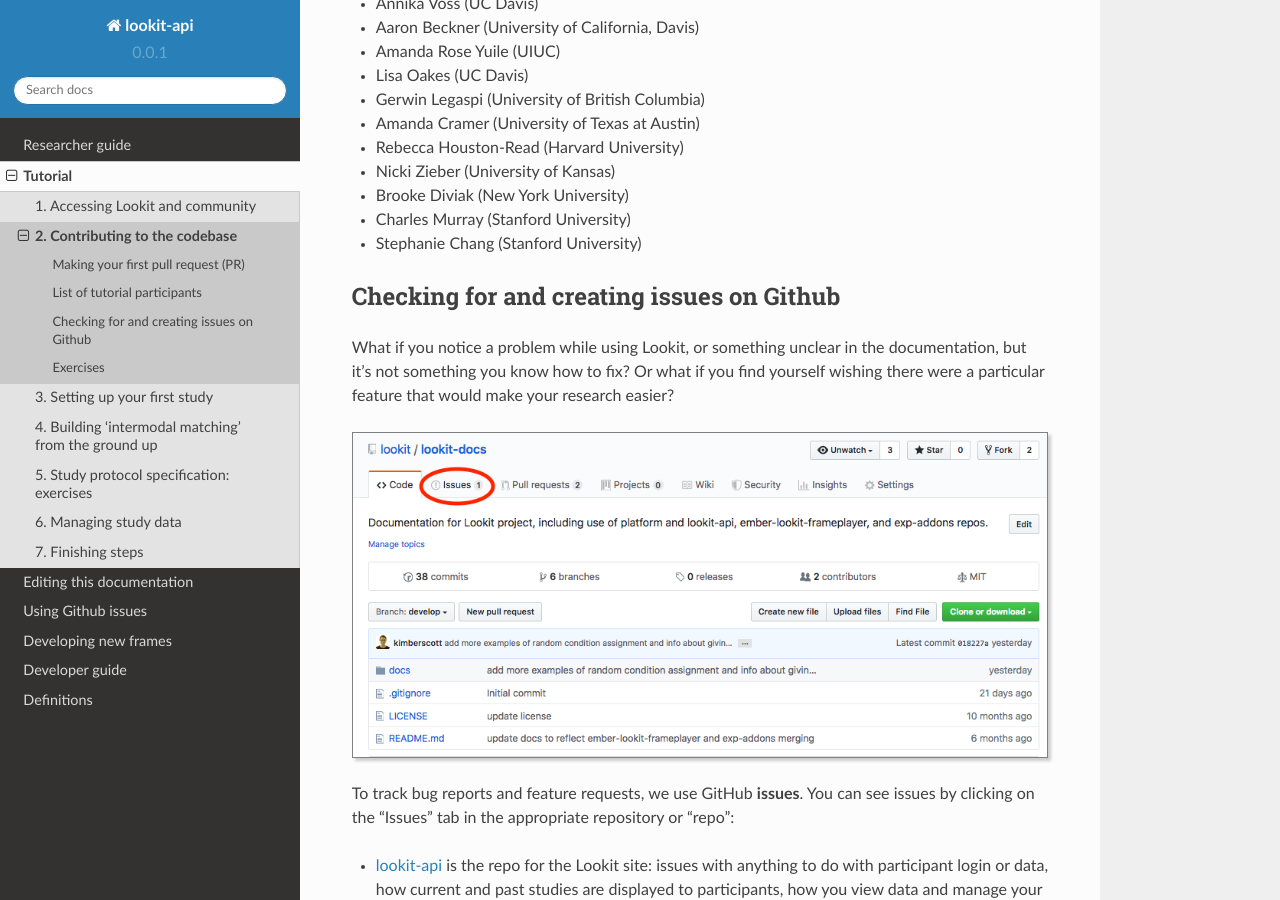
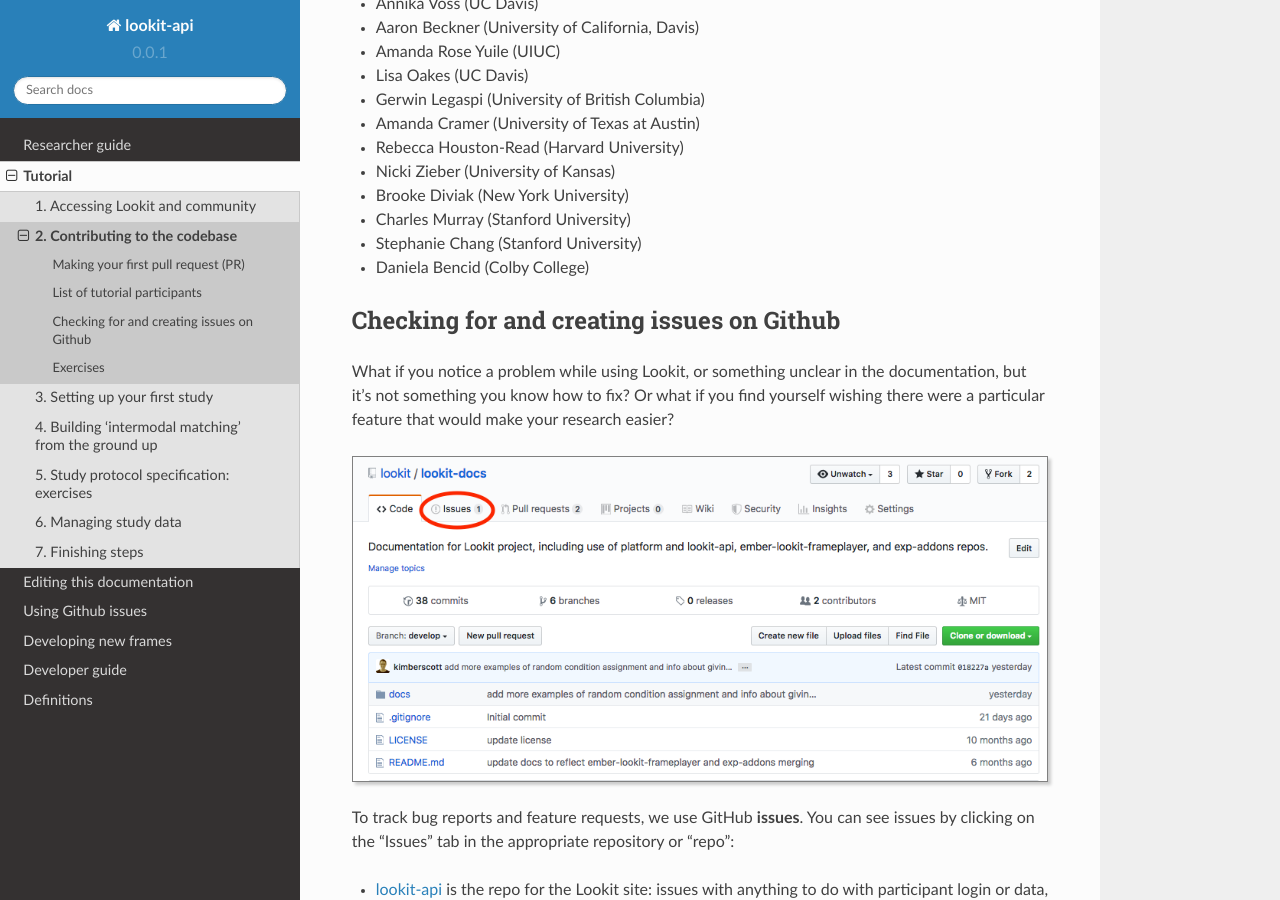
Before and after one commit to lookit/lookit-docs, a Sphinx documentation site: the page built from docs/source/tutorial-contributing.rst, in a window 1280 px wide and 900 px high, scrolled down 4669 px. Built offline with Sphinx 7.4.7 and the Read the Docs theme 2.0.0, drawn with Linux system fonts in a browser that asks for light colours.

Commit message:
Add tutorial participant to list

```diff
--- a/docs/source/tutorial-contributing.rst
+++ b/docs/source/tutorial-contributing.rst
@@ -111,7 +111,7 @@
 - Brooke Diviak (New York University)
 - Charles Murray (Stanford University)
 - Stephanie Chang (Stanford University)
-
+- Daniela Bencid (Colby College)
 .. _Github issues overview:
 
 Checking for and creating issues on Github
```
